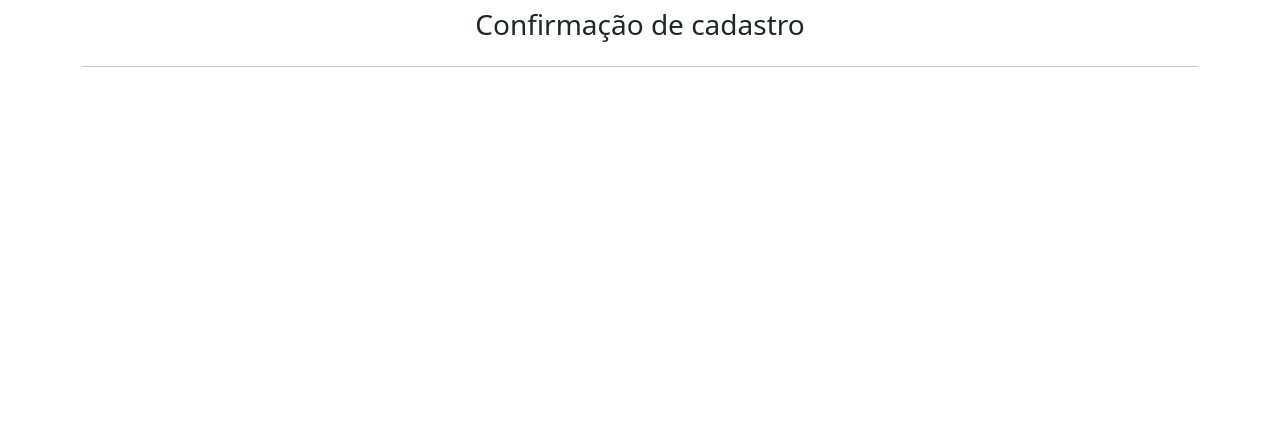
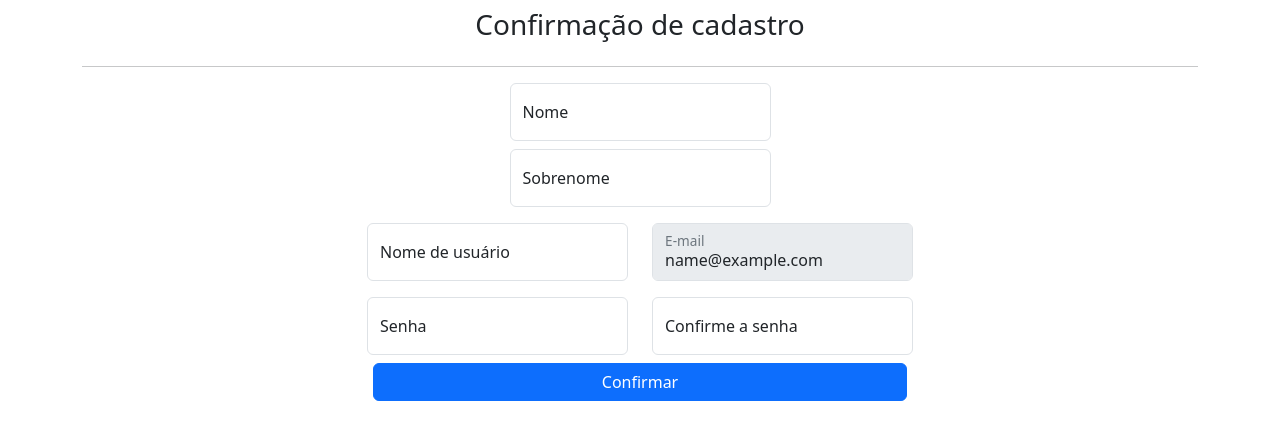
Before and after one commit to abispo/curso-python-proway-20250614, a Django app: template modulo03-aplicacoes-web-com-python/20251011-aula06/register/templates/register/register.html in a window 1280 px wide. Shown: the top 440 px of the page. Run offline with Django 5.2, Linux system fonts and the light colour scheme; the template is opened without the code that fills it: most values are stand-ins (such as "Sample title", 1, 10 or a date in 2020); data that the repository does not hold is empty.

Commit message:
Arquivos aula 06 aplicações web com Python

```diff
--- a/modulo03-aplicacoes-web-com-python/20251011-aula06/register/models.py
+++ b/modulo03-aplicacoes-web-com-python/20251011-aula06/register/models.py
@@ -4,7 +4,7 @@ from django.db import models
 
 class PreRegister(models.Model):
     email = models.CharField("E-mail", max_length=100)
-    token = models.UUIDField(default=uuid4)
+    token = models.UUIDField(default=uuid4, db_index=True)
     created_at = models.DateTimeField(auto_now_add=True)
     is_valid = models.BooleanField(default=True)
 
--- a/modulo03-aplicacoes-web-com-python/20251011-aula06/register/templates/register/register.html
+++ b/modulo03-aplicacoes-web-com-python/20251011-aula06/register/templates/register/register.html
@@ -22,4 +22,108 @@
             </div>
         </div>
     {% endif %}
+
+    <form action="" method="POST">
+        {% csrf_token %}
+
+        <div class="row justify-content-center">
+            <div class="col-3">
+                <div class="form-floating">
+                    <input
+                        type="text"
+                        name="first_name"
+                        id="first_name"
+                        class="form-control"
+                        placeholder="Nome"
+                        required>
+                    <label for="first_name">Nome</label>
+                </div>
+            </div>
+        </div>
+
+        <div class="row my-1">
+            <div class="col"></div>
+        </div>
+
+        <div class="row justify-content-center">
+            <div class="col-3">
+                <div class="form-floating">
+                    <input
+                        type="text"
+                        name="last_name"
+                        id="last_name"
+                        class="form-control"
+                        placeholder="Sobrenome"
+                        required>
+                    <label for="last_name">Sobrenome</label>
+                </div>
+            </div>
+        </div>
+
+        <div class="row justify-content-center mt-3">
+            <div class="col-3">
+                <div class="form-floating">
+                    <input
+                        type="text"
+                        name="username"
+                        id="username"
+                        class="form-control"
+                        placeholder="Nome de usuário"
+                        required>
+                    <label for="username">Nome de usuário</label>
+                </div>
+            </div>
+
+            <div class="col-3">
+                <div class="form-floating">
+                    <input
+                        type="email"
+                        name="email"
+                        id="email"
+                        class="form-control"
+                        placeholder="E-mail"
+                        value="{{ pre_register.email }}"
+                        disabled>
+                    <label for="email">E-mail</label>
+                </div>
+            </div>
+        </div>
+
+        <div class="row justify-content-center mt-3">
+            <div class="col-3">
+                <div class="form-floating">
+                    <input
+                        type="password"
+                        name="password"
+                        id="password"
+                        class="form-control"
+                        placeholder="Senha"
+                        required>
+                    <label for="password">Senha</label>
+                </div>
+            </div>
+
+            <div class="col-3">
+                <div class="form-floating">
+                    <input
+                        type="password"
+                        name="password_confirm"
+                        id="password_confirm"
+                        class="form-control"
+                        placeholder="Confirme a senha"
+                        required>
+                    <label for="password_confirm">Confirme a senha</label>
+                </div>
+            </div>
+
+            <input type="hidden" name="email" value="{{ pre_register.email }}">
+
+            <div class="row justify-content-center mt-2">
+                <div class="col-6 d-grid">
+                    <button type="submit" class="btn btn-primary">Confirmar</button>
+                </div>
+            </div>
+        </div>
+    </form>
+
 {% endblock content %}
```
Also changed, not shown: modulo03-aplicacoes-web-com-python/20251011-aula06/register/views.py (+22 -0 lines), modulo03-aplicacoes-web-com-python/20251011-aula06/register/migrations/0002_alter_preregister_token.py (added).
